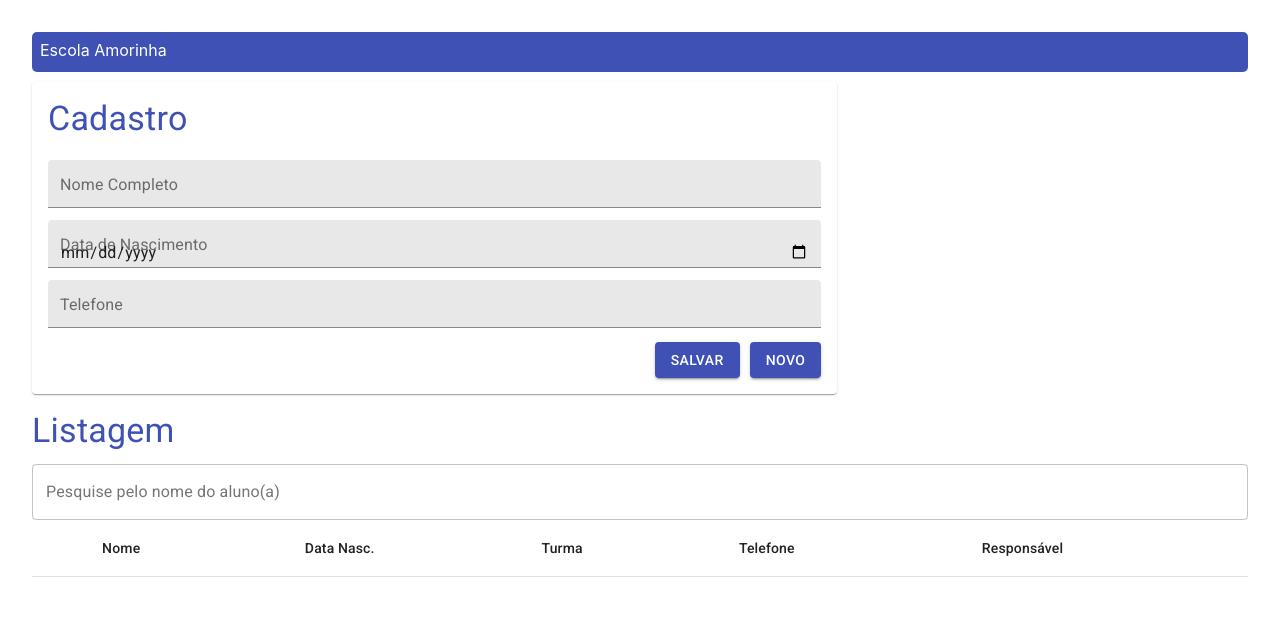
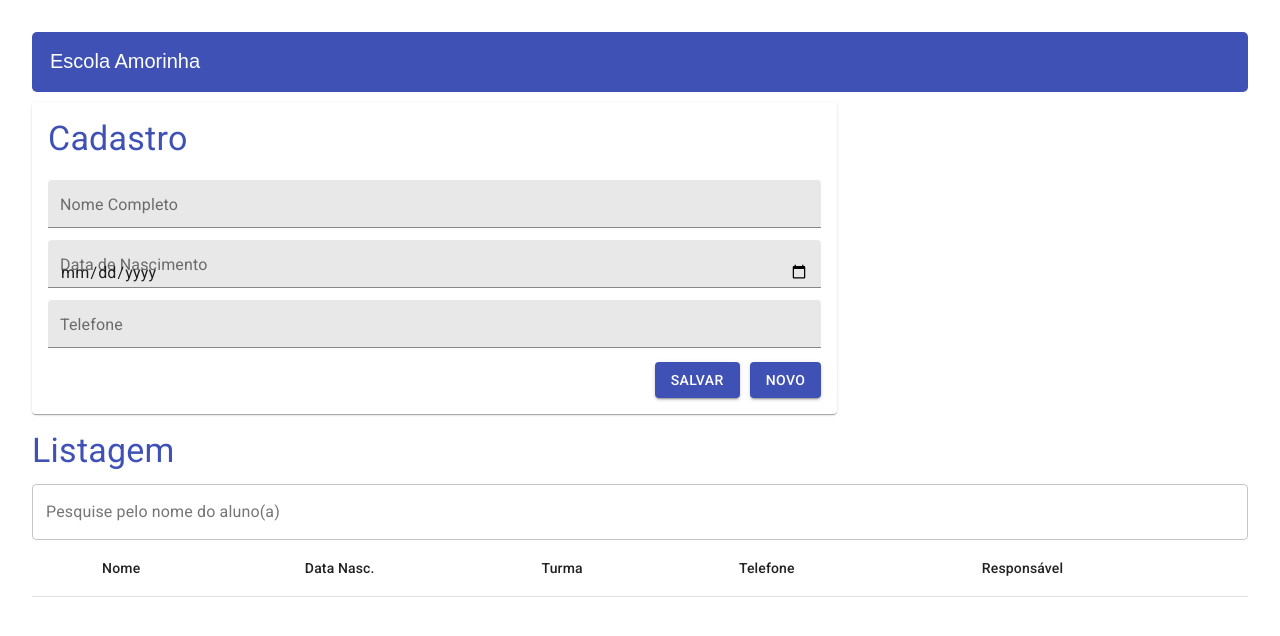
Before and after one commit to gabrielibernardi/devinhouse-escolaamorinha, a React (Create React App) app: page / in a window 1280 px wide. Shown: the top 636 px of the page. Built offline with nearby package versions, Linux system fonts and the light colour scheme.

Commit message:
ultimas modificações

```diff
--- a/src/components/birthDate.jsx
+++ b/src/components/birthDate.jsx
@@ -5,7 +5,7 @@ function BirthDate(props) {
 
     const handleChange = (event) => {
         const { value, name, data} = event.target
-        console.log("name", name, "data", data, "value", value)
+       /*  console.log("name", name, "data", data, "value", value) */
         setAluno({...aluno, [name]: value })
 }
     return(
--- a/src/components/header.css
+++ b/src/components/header.css
@@ -1,7 +1,7 @@
 .header {
     background-color:#3f51b5;
     width: 100%;
-    height: 40px;
+    height: 60px;
     margin-bottom: 10px;
     border-radius: 5px;
 
@@ -9,6 +9,8 @@
 
 .header p{
     color: white;
-    padding: 8px;
+    padding: 18px;
+    font-size: 20px;
+    font-family: Arial, Helvetica, sans-serif;
 
 }
--- a/src/components/phoneNumber.jsx
+++ b/src/components/phoneNumber.jsx
@@ -5,10 +5,30 @@ function PhoneNumber() {
     return (
         <InputMask mask='(99) 9999-99999'>
             {() =>
-                <TextField variant="filled" size="small" type="phoneNumber" label="Telefone" fullWidth margin="dense">
+                <TextField
+                fullWidth
+                margin="dense"
+                variant="filled"
+                size="small"
+                type="phoneNumber"
+                label="Telefone"
+
+                >
                 </TextField>}
         </InputMask>
     )
 }
 
 export default PhoneNumber
+
+
+/* import React from 'react';
+import InputMask from 'react-input-mask';
+import MaterialInput from '@material-ui/core/Input';
+
+// Will work fine
+const Input = (props) => (
+  <InputMask mask="99/99/9999" value={props.value} onChange={props.onChange}>
+    {(inputProps) => <MaterialInput {...inputProps} type="tel" disableUnderline />}
+  </InputMask>
+); */
--- a/src/containers/cadastro.jsx
+++ b/src/containers/cadastro.jsx
@@ -8,7 +8,7 @@ function Cadastro(props) {
 
     const handleChange = (event) => {
             const { value, name } = event.target
-            console.log("name", name, "value", value)
+            /*console.log("name", name, "value", value)*/
             setAluno({...aluno, [name]: value })
     }
     return (
@@ -32,12 +32,10 @@ function Cadastro(props) {
 
              >
                 </TextField>
-                <BirthDate aluno={aluno} setAluno={setAluno}
-                    /* value={aluno.data}
-                    name="data"
-                    onChange={handleChange} */
-                ></BirthDate>
-                <PhoneNumber></PhoneNumber>
+                <BirthDate aluno={aluno} setAluno={setAluno}>
+                </BirthDate>
+                <PhoneNumber>
+                </PhoneNumber>
             </Box>
             <Box className='button-wrapper'>
                 <Button
--- a/src/pages/Home/index.jsx
+++ b/src/pages/Home/index.jsx
@@ -8,7 +8,7 @@ import Header from "../../components/header";
 
 function Home() {
     const [ alunos, setAlunos ] = useState([]);
-    const [ aluno, setAluno ] = useState([{id: 0, nome: "", data: "00/00/0000"}])
+    const [ aluno, setAluno ] = useState([{id: 0, nome: "", data: "", fone:""}])
         return (
         <Box m={4}>
             <Header></Header>
```
Also changed, not shown: 1 other file (tests, documents, lock files or other folders).
